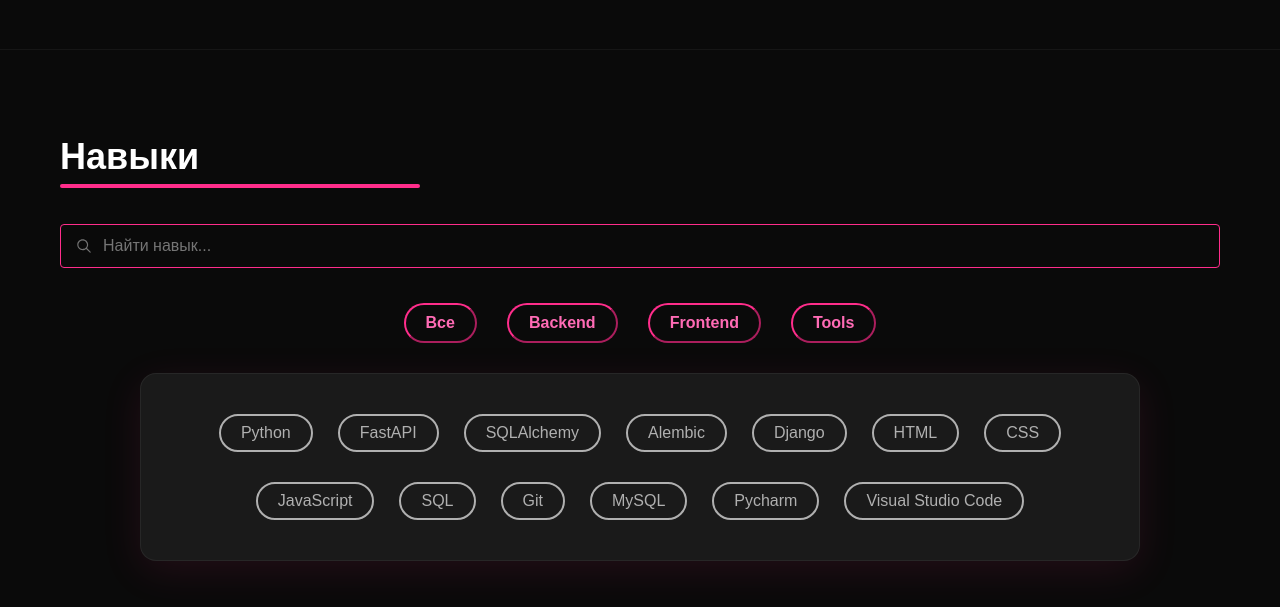
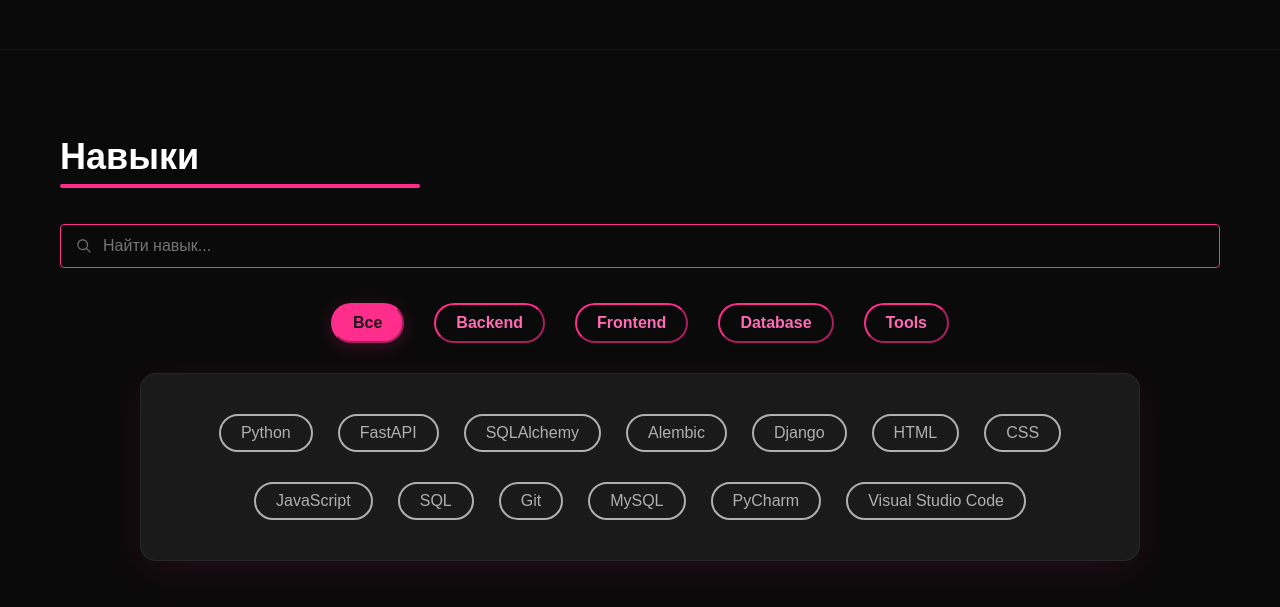
Before and after one commit to Petrushka00/buisness-card, a plain HTML site: page index.html in a window 1280 px wide. Both pictures are taken after a click on the button "Все". Shown: the part 1113-1720 px from the top of the page. Drawn offline with Linux system fonts and the light colour scheme.

Commit message:
с горем пополам фильтрация на js

```diff
--- a/index.html
+++ b/index.html
@@ -53,10 +53,11 @@
                 <input type="text" class="search-input" placeholder="Найти навык...">
                 </div>
                     <div class="skill-button">
-                        <button class="category-btn">Все</button>
-                        <button class="category-btn">Backend</button>
-                        <button class="category-btn">Frontend</button>
-                        <button class="category-btn">Tools</button>
+                        <button class="category-btn active" data-filter="all">Все</button>
+                        <button class="category-btn" data-filter="backend">Backend</button>
+                        <button class="category-btn" data-filter="frontend">Frontend</button>
+                        <button class="category-btn" data-filter="database">Database</button>
+                        <button class="category-btn" data-filter="tools">Tools</button>
                     </div>
                         <div class="skill-wrapper">
                             <p class="skill-name">Python</p>
--- a/script.js
+++ b/script.js
@@ -0,0 +1,46 @@
+const skillData = [
+    { name: 'Python', categories: ['backend', 'tools'] },
+    { name: 'FastAPI', categories: ['backend']},
+    { name: 'SQLAlchemy', categories: ['backend', 'database']},
+    { name: 'Alembic', categories: ['backend', 'database']},
+    { name: 'Django', categories: ['backend']},
+    { name: 'HTML', categories: ['frontend']},
+    { name: 'CSS', categories: ['frontend']},
+    { name: 'JavaScript', categories: ['frontend', 'backend']},
+    { name: 'SQL', categories: ['backend', 'database']},
+    { name: 'Git', categories: ['tools']},
+    { name: 'MySQL', categories: ['backend', 'database']},
+    { name: 'PyCharm', categories: ['tools']},
+    { name: 'Visual Studio Code', categories: ['tools']}
+];
+
+const wrapper = document.querySelector(".skill-wrapper");
+const searchInput = document.querySelector(".search-input");
+const filterButtons = document.querySelectorAll(".category-btn");
+
+let selectedCategory = "all";
+let searchText = "";
+
+
+let filtred;
+function filterSkills(){
+    if (selectedCategory == "all"){
+        filtred = skillData;
+    }
+    else{
+        filtred = skillData.filter(skill => skill.categories.includes(selectedCategory))
+    }
+
+    wrapper.innerHTML = filtred.map(skill => `<p class="skill-name">${skill.name}</p>`).join("")
+
+}
+
+filterButtons.forEach(btn => {
+    btn.addEventListener("click", function(){
+        filterButtons.forEach(b => b.classList.remove("active"));     //classList - содержит все css-классы
+        this.classList.add("active");
+
+        selectedCategory =this.dataset.filter
+        filterSkills()
+    })
+})
--- a/style.css
+++ b/style.css
@@ -291,6 +291,12 @@
     box-shadow: 0 4px 20px var(--shadow-pink);
 }
 
+.active{
+    color: var(--bg-secondary);
+    background-color: var(--accent-pink);
+    box-shadow: 0 4px 20px var(--shadow-pink);
+}
+
 .skill-wrapper{
     display: flex;
     flex-wrap: wrap;
```
